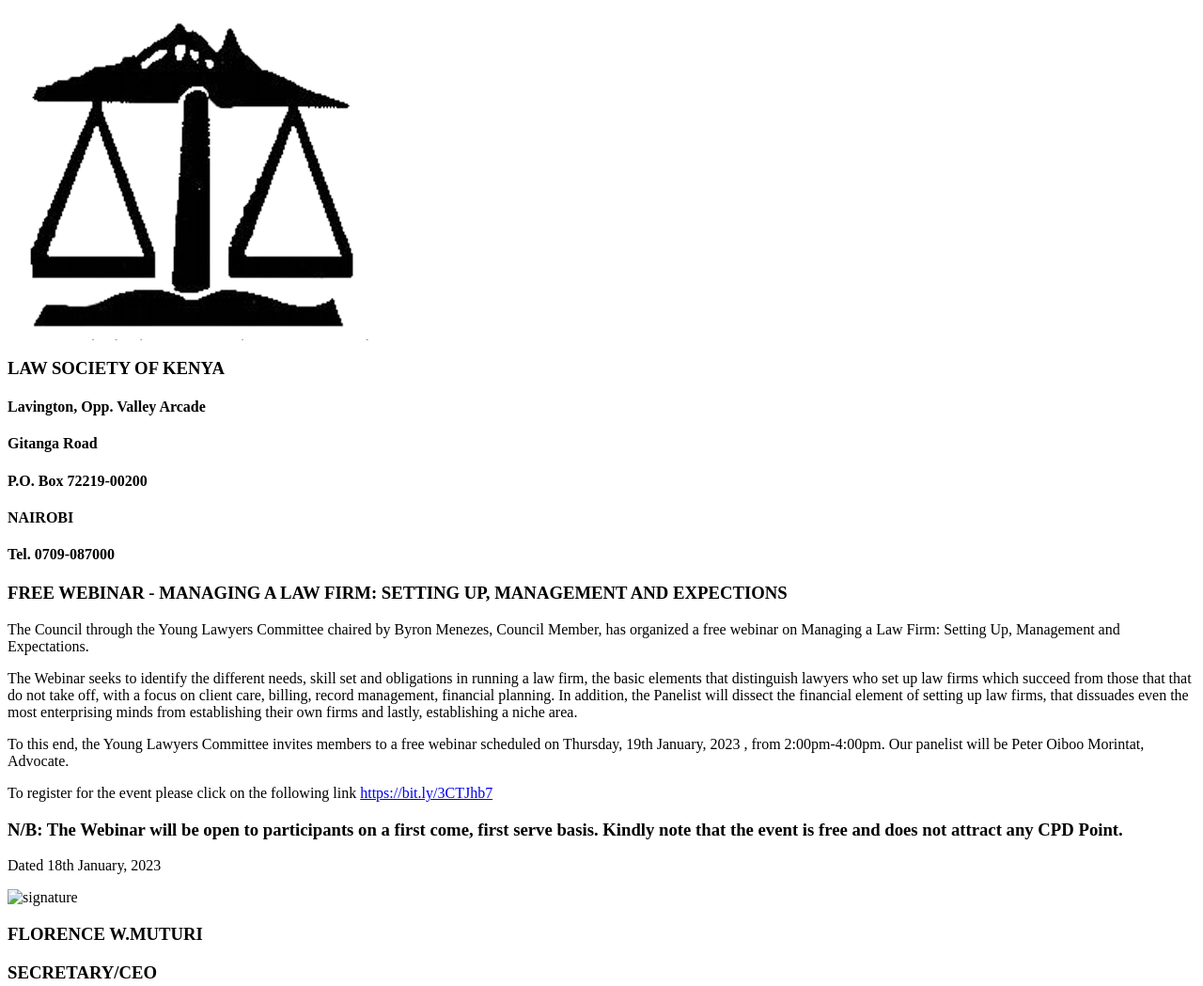
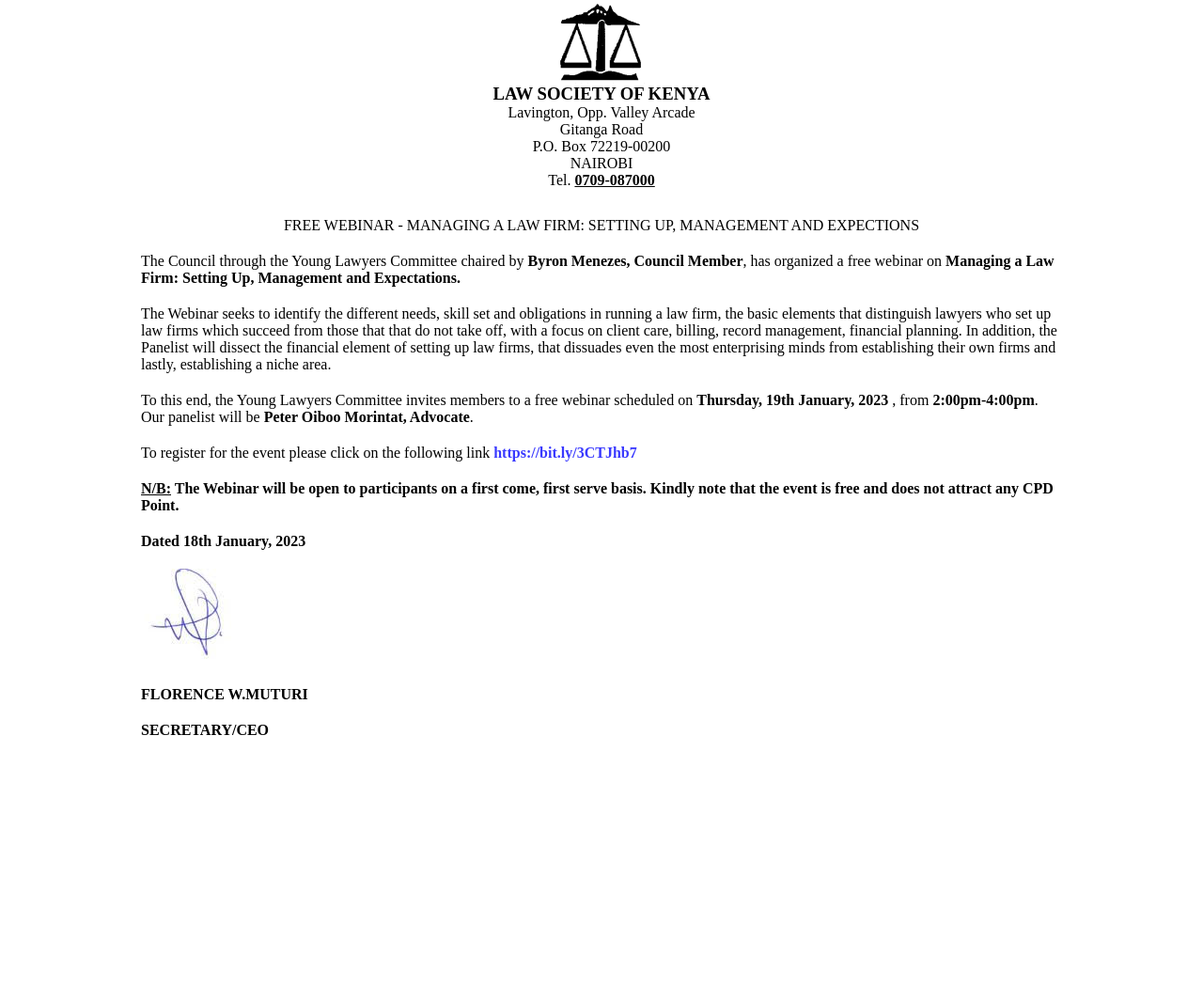
Before and after one commit to anthonykimani/lsk-notice, a plain HTML site: page index.html in a window 1280 px wide. Shown: the whole page at 94% size. After the commit the page ends 816 px from the top, so only its background shows below. Drawn offline with Linux system fonts and the light colour scheme.

Commit message:
Adds Styling to the html tags, elements

```diff
--- a/index.html
+++ b/index.html
@@ -1,33 +1,142 @@
 <html lang="en">
   <head>
-    <meta charset="UTF-8">
-    <meta http-equiv="X-UA-Compatible" content="IE=edge">
-    <meta name="viewport" content="width=device-width, initial-scale=1.0">
+    <meta charset="UTF-8" />
+    <meta http-equiv="X-UA-Compatible" content="IE=edge" />
+    <meta name="viewport" content="width=device-width, initial-scale=1.0" />
     <title>Lsk Dispatch Notice</title>
   </head>
   <body>
     <section>
-        <img src="/images/logo.png" alt="lsk-logo">
-        <div>
+      <img src="images/logo.png" alt="lsk-logo" class="logo" />
+      <div class="address-container">
         <h3>LAW SOCIETY OF KENYA</h3>
-            <h4>Lavington, Opp. Valley Arcade</h4>
-            <h4>Gitanga Road</h4>
-            <h4>P.O. Box 72219-00200</h4>
-            <h4>NAIROBI</h4>
-            <h4>Tel. <span>0709-087000</span></h4>
+        <p>Lavington, Opp. Valley Arcade</p>
+        <p>Gitanga Road</p>
+        <p>P.O. Box 72219-00200</p>
+        <p>NAIROBI</p>
+        <p>Tel. <span>0709-087000</span></p>
       </div>
-        <div>
-            <h3>FREE WEBINAR - MANAGING A LAW FIRM: SETTING UP, MANAGEMENT AND EXPECTIONS</h3>
-            <p>The Council through the Young Lawyers Committee chaired by <span> Byron Menezes, Council Member</span>, has organized a free webinar on <span>Managing a Law Firm: Setting Up, Management and Expectations.</span></p>
-            <p>The Webinar seeks to identify the different needs, skill set and obligations in running a law firm, the basic elements that distinguish lawyers who set up law firms which succeed from those that that do not take off, with a focus on client care, billing, record management, financial planning. In addition, the Panelist will dissect the financial element of setting up law firms, that dissuades even the most enterprising minds from establishing their own firms and lastly, establishing a niche area.</p>
-            <p>To this end, the Young Lawyers Committee invites members to a free webinar scheduled on <span>Thursday, 19th January, 2023</span> , from <span> 2:00pm-4:00pm</span>. Our panelist will be <span>  Peter Oiboo Morintat, Advocate</span>.</p>
-            <p>To register for the event please click on the following link <a href="https://bit.ly/3CTJhb7">https://bit.ly/3CTJhb7 </a> </p>
-            <h3>N/B: The Webinar will be open to participants on a first come, first serve basis. Kindly note that the event is free and does not attract any CPD Point.</h3>
+      <div class="notice-container">
+        <h4>
+          FREE WEBINAR - MANAGING A LAW FIRM: SETTING UP, MANAGEMENT AND
+          EXPECTIONS
+        </h4>
+        <p>
+          The Council through the Young Lawyers Committee chaired by
+          <span> Byron Menezes, Council Member</span>, has organized a free
+          webinar on
+          <span
+            >Managing a Law Firm: Setting Up, Management and Expectations.</span
+          >
+        </p>
+        <p>
+          The Webinar seeks to identify the different needs, skill set and
+          obligations in running a law firm, the basic elements that distinguish
+          lawyers who set up law firms which succeed from those that that do not
+          take off, with a focus on client care, billing, record management,
+          financial planning. In addition, the Panelist will dissect the
+          financial element of setting up law firms, that dissuades even the
+          most enterprising minds from establishing their own firms and lastly,
+          establishing a niche area.
+        </p>
+        <p>
+          To this end, the Young Lawyers Committee invites members to a free
+          webinar scheduled on <span>Thursday, 19th January, 2023</span> , from
+          <span> 2:00pm-4:00pm</span>. Our panelist will be
+          <span> Peter Oiboo Morintat, Advocate</span>.
+        </p>
+        <p>
+          To register for the event please click on the following link
+          <a href="https://bit.ly/3CTJhb7">https://bit.ly/3CTJhb7 </a>
+        </p>
+        <p>
+          <span>N/B:</span> The Webinar will be open to participants on a first come, first
+          serve basis. Kindly note that the event is free and does not attract
+          any CPD Point.
+        </p>
         <p>Dated 18th January, 2023</p>
-            <img src="" alt="signature">
-            <h3>FLORENCE W.MUTURI</h3>
-            <h3>SECRETARY/CEO</h3>
+        <img src="images/signature.jpg" alt="signature" />
+        <p class="signatory">FLORENCE W.MUTURI</p>
+        <p class="signatory">SECRETARY/CEO</p>
       </div>
     </section>
+
+    <style>
+
+        *{
+            /* border:1px solid red; */
+            margin:0;
+            padding:0;
+        }
+
+        body{
+            display:flex;
+            justify-content: space-around;
+        }
+
+        section{
+            display:flex;
+            flex-direction: column;
+            align-items:center;
+            max-width:1000px;
+        }
+
+        .logo{
+            width:100px;
+        }
+
+        .address-container{
+            display:flex;
+            flex-direction: column;
+            justify-content: center;
+            text-align:center;
+        }
+
+        .address-container p span {
+            font-weight:600;
+            text-decoration:underline;
+        }
+
+        .notice-container{
+            padding:10px;
+        }
+
+        .notice-container h4{
+            text-align: center;
+            font-weight:400;
+            margin:20px;
+        }
+
+        .notice-container p{
+            margin:20px 0px;
+        }
+
+        .notice-container p span{
+            font-weight:800;
+        }
+
+        .notice-container p a{
+            color:rgb(57, 57, 255);
+            font-weight: 800;
+            text-decoration: none;
+        }
+
+        .notice-container p:nth-child(6){
+            font-weight: 800;
+        }
+
+        .notice-container p:nth-child(6) span{
+            text-decoration:underline;
+        }
+
+        .notice-container p:nth-child(7){
+            font-weight:800;
+        }
+
+        .signatory{
+            font-weight: 800;
+        }
+
+    </style>
   </body>
 </html>
```
Lines whose indentation alone changed are shown as unchanged.
